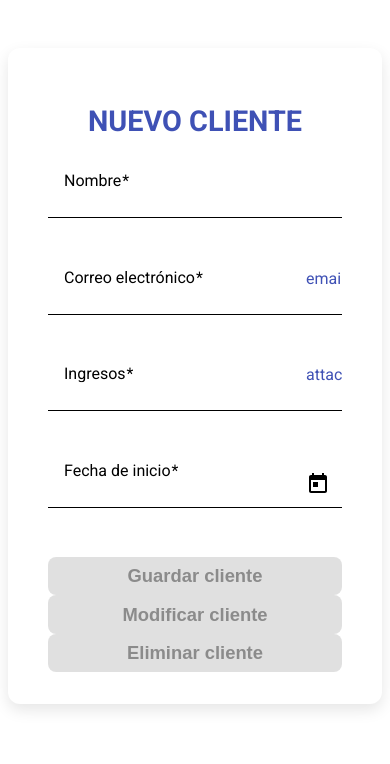
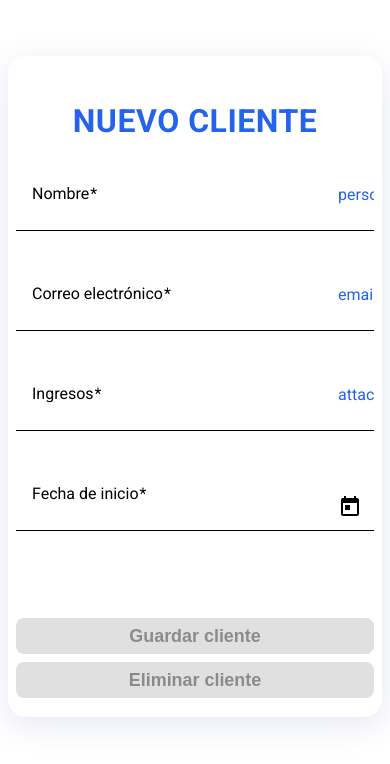
Before and after one commit to J0rgw/CRUDnttdata, an Angular app: page /form in a window 390 px wide. Shown: the top 764 px of the page. Built offline with nearby package versions, Linux system fonts and the light colour scheme.

Commit message:
fixed everything

```diff
--- a/src/app/app-routing.module.ts
+++ b/src/app/app-routing.module.ts
@@ -7,6 +7,7 @@ import { TablasComponent } from './components/tablas/tablas.component';
 const routes: Routes = [
   { path: '', component: HeroComponent },
   { path: 'form', component: FormComponent },
+  { path: 'form/:id', component: FormComponent },
   { path: 'tablas', component: TablasComponent }
 ];
 
--- a/src/app/components/form/form.component.css
+++ b/src/app/components/form/form.component.css
@@ -1,26 +1,29 @@
 .client-form {
-  max-width: 420px;
-  margin: 3rem auto;
-  padding: 2rem 2.5rem;
-  background: #ffffff;
-  box-shadow: 0 6px 15px rgba(0,0,0,0.1);
-  border-radius: 12px;
+  max-width: 440px;
+  margin: 3.5rem auto;
+  padding: 2.5rem 2.5rem 2rem 2.5rem;
+  background: #fff;
+  box-shadow: 0 8px 32px rgba(63,81,181,0.13);
+  border-radius: 18px;
   font-family: 'Roboto', sans-serif;
   display: flex;
   flex-direction: column;
+  align-items: stretch;
+  gap: 0.5rem;
 }
 
 .form-title {
   text-align: center;
-  margin-bottom: 2rem;
-  color: #3f51b5;
-  font-weight: 700;
-  font-size: 1.8rem;
+  margin-bottom: 2.2rem;
+  color: #2563eb;
+  font-weight: 800;
+  font-size: 2rem;
+  letter-spacing: 0.5px;
 }
 
 .full-width {
   width: 100%;
-  margin-bottom: 1.8rem;
+  margin-bottom: 1.5rem;
 }
 
 .mat-form-field-appearance-fill .mat-form-field-flex {
@@ -33,26 +36,39 @@
 }
 
 .mat-icon {
-  color: #3f51b5;
+  color: #2563eb;
 }
 /* BOTONES */
-.submit-btn {
-  width: 100%;
-  padding: 1.2rem 0;
-  font-size: 1.15rem;
-  font-weight: 600;
-  border-radius: 8px;
-  box-shadow: 0 4px 12px rgba(63,81,181,0.3);
-  transition: background-color 0.3s ease;
-}
-
 .button-group {
   display: flex;
-  flex-direction: column;
-  gap: 1rem;
-  margin-top: 2rem;
+  flex-direction: row;
+  gap: 1.2rem;
+  margin-top: 2.2rem;
+  justify-content: center;
 }
 
 .submit-btn {
-  width: 100%;
+  min-width: 160px;
+  padding: 1.1rem 0;
+  font-size: 1.12rem;
+  font-weight: 700;
+  border-radius: 8px;
+  box-shadow: 0 4px 12px rgba(63,81,181,0.13);
+  transition: background-color 0.3s, box-shadow 0.2s, transform 0.18s;
 }
+
+.submit-btn:hover {
+  transform: translateY(-2px) scale(1.04);
+  box-shadow: 0 8px 24px rgba(63,81,181,0.18);
+}
+
+@media (max-width: 600px) {
+  .client-form {
+    max-width: 98vw;
+    padding: 1.2rem 0.5rem 1.2rem 0.5rem;
+  }
+  .button-group {
+    flex-direction: column;
+    gap: 0.7rem;
+  }
+}
--- a/src/app/components/form/form.component.html
+++ b/src/app/components/form/form.component.html
@@ -1,10 +1,10 @@
 <form [formGroup]="clientForm" (ngSubmit)="onSubmit()" class="client-form">
-  <h2 class="form-title">NUEVO CLIENTE</h2>
+  <h2 class="form-title">{{ isEditMode ? 'EDITAR CLIENTE' : 'NUEVO CLIENTE' }}</h2>
 
   <mat-form-field appearance="fill" class="full-width">
     <mat-label>Nombre</mat-label>
     <input matInput formControlName="name" required />
-    <mat-icon matSuffix></mat-icon>
+    <mat-icon matSuffix>person</mat-icon>
     <mat-error *ngIf="clientForm.get('name')?.hasError('required')">
       Este campo es obligatorio.
     </mat-error>
@@ -44,14 +44,14 @@
     </mat-error>
   </mat-form-field>
 
-  <button mat-raised-button color="primary" class="submit-btn" type="submit" [disabled]="clientForm.invalid">
-    Guardar cliente
-  </button>
-  <button mat-raised-button color="accent" class="submit-btn"
-          type="button" [disabled]="clientForm.invalid || !clientId"
-          (click)="updateClient()">
-    Modificar cliente
-  </button>
+  <div class="button-group">
+    <button *ngIf="!isEditMode" mat-raised-button color="primary" class="submit-btn" type="submit" [disabled]="clientForm.invalid">
+      Guardar cliente
+    </button>
+    <button *ngIf="isEditMode" mat-raised-button color="accent" class="submit-btn" type="submit" [disabled]="clientForm.invalid">
+      Modificar cliente
+    </button>
+  </div>
 
   <button mat-raised-button color="warn" class="submit-btn"
           type="button" [disabled]="!clientId"
--- a/src/app/components/form/form.component.ts
+++ b/src/app/components/form/form.component.ts
@@ -1,6 +1,6 @@
 import { Component, OnInit } from '@angular/core';
 import { FormBuilder, FormGroup, Validators } from '@angular/forms';
-import { ActivatedRoute } from '@angular/router';
+import { ActivatedRoute, Router } from '@angular/router';
 import { Cliente } from 'src/app/models/cliente.model';
 import { ClienteService } from 'src/app/services/cliente.service';
 
@@ -17,7 +17,8 @@ export class FormComponent implements OnInit {
   constructor(
     private fb: FormBuilder,
     private clienteService: ClienteService,
-    private route: ActivatedRoute
+    private route: ActivatedRoute,
+    private router: Router
   ) {}
 
   ngOnInit(): void {
@@ -46,34 +47,25 @@ export class FormComponent implements OnInit {
 
     const cliente: Cliente = this.clientForm.value;
 
+    if (this.isEditMode && this.clientId) {
+      this.clienteService.updateCliente(this.clientId, cliente).subscribe({
+        next: () => {
+          this.router.navigate(['/tablas']);
+        },
+        error: err => {
+          console.error('Error al actualizar cliente:', err);
+        }
+      });
+    } else {
       this.clienteService.createCliente(cliente).subscribe({
         next: () => {
-        console.log('Cliente creado con éxito');
-        this.clientForm.reset();
-        this.clientForm.markAsPristine();
-        this.clientForm.markAsUntouched();
+          this.router.navigate(['/tablas']);
         },
         error: err => {
           console.error('Error al crear cliente:', err);
         }
       });
     }
-
-  updateClient(): void {
-    if (this.clientForm.invalid || this.clientId == null) return;
-
-    const cliente: Cliente = this.clientForm.value;
-
-    this.clienteService.updateCliente(this.clientId, cliente).subscribe({
-      next: () => {
-        console.log('Cliente actualizado correctamente');
-        this.clientForm.markAsPristine();
-        this.clientForm.markAsUntouched();
-      },
-      error: err => {
-        console.error('Error al actualizar cliente:', err);
-      }
-    });
   }
 
   deleteClient(): void {
--- a/src/app/components/tablas/tablas.component.css
+++ b/src/app/components/tablas/tablas.component.css
@@ -0,0 +1,161 @@
+.tablas-header {
+  display: flex;
+  justify-content: flex-end;
+  margin-bottom: 20px;
+}
+
+.add-client-btn {
+  font-weight: bold;
+  letter-spacing: 0.5px;
+  border-radius: 8px;
+  box-shadow: 0 2px 8px rgba(63,81,181,0.10);
+  padding: 0.6rem 1.4rem;
+  background: linear-gradient(90deg, #6366f1 0%, #60a5fa 100%);
+  color: #fff;
+  transition: background 0.2s, box-shadow 0.2s;
+}
+.add-client-btn:hover {
+  background: linear-gradient(90deg, #4f46e5 0%, #2563eb 100%);
+  box-shadow: 0 4px 16px rgba(63,81,181,0.18);
+}
+
+.table-controls {
+  display: flex;
+  gap: 18px;
+  margin-bottom: 28px;
+  flex-wrap: wrap;
+  align-items: flex-end;
+  justify-content: flex-start;
+}
+
+.table-controls mat-form-field {
+  min-width: 220px;
+  flex: 1 1 220px;
+  margin-bottom: 0;
+}
+
+@media (max-width: 900px) {
+  .table-controls {
+    flex-direction: column;
+    gap: 10px;
+    align-items: stretch;
+  }
+  .tablas-header {
+    justify-content: center;
+  }
+  .tablas-table .mat-header-cell, .tablas-table .mat-cell {
+    padding: 10px 6px;
+    font-size: 0.98rem;
+  }
+  .table-controls mat-form-field {
+    min-width: 100%;
+  }
+}
+
+.full-width-table {
+  width: 100%;
+  background: #fff;
+  border-radius: 16px;
+  overflow: hidden;
+  box-shadow: 0 6px 32px rgba(0,0,0,0.09);
+  border-collapse: separate;
+  border-spacing: 0;
+}
+
+.tablas-table .mat-header-row {
+  background: #f1f5f9;
+  font-weight: bold;
+}
+
+.tablas-table .mat-header-cell, .tablas-table .mat-cell {
+  padding: 16px 20px;
+  font-size: 1.07rem;
+}
+
+.tablas-table .mat-row {
+  transition: background 0.18s;
+}
+
+.tablas-table .mat-row:hover {
+  background: #e0e7ef;
+}
+
+.tablas-table .mat-header-cell {
+  color: #334155;
+  font-size: 1.12rem;
+  border-bottom: 2px solid #e5e7eb;
+  background: #f8fafc;
+}
+
+.tablas-table .mat-cell {
+  color: #222;
+  border-bottom: 1px solid #e5e7eb;
+}
+
+.tablas-table .mat-cell:last-child, .tablas-table .mat-header-cell:last-child {
+  text-align: center;
+}
+
+.tablas-table .actions-btn-group {
+  display: flex;
+  justify-content: center;
+  gap: 8px;
+}
+
+.tablas-table .mat-icon-button {
+  margin: 0 2px;
+  border-radius: 50%;
+  transition: background 0.18s, color 0.18s, transform 0.18s;
+  font-size: 1.2rem;
+  background: #f3f4f6;
+  box-shadow: 0 2px 6px rgba(0,0,0,0.06);
+  border: 1.5px solid #e5e7eb;
+}
+
+.tablas-table .mat-icon-button[color="accent"] {
+  color: #2563eb;
+}
+
+.tablas-table .mat-icon-button[color="warn"] {
+  color: #dc2626;
+}
+
+.tablas-table .mat-icon-button:hover {
+  background: #e0e7ff;
+  transform: scale(1.13);
+  box-shadow: 0 4px 12px rgba(63,81,181,0.13);
+  border-color: #6366f1;
+}
+
+.tablas-table .mat-icon-button[color="warn"]:hover {
+  background: #fee2e2;
+  color: #dc2626;
+  border-color: #dc2626;
+}
+
+.pagination-controls {
+  display: flex;
+  justify-content: center;
+  align-items: center;
+  gap: 0.5rem;
+  margin: 2rem 0 0.5rem 0;
+}
+
+.pagination-controls button {
+  min-width: 38px;
+  font-weight: 600;
+  font-size: 1rem;
+  border-radius: 6px;
+  transition: background 0.18s, color 0.18s, box-shadow 0.18s;
+}
+
+.pagination-controls button[disabled] {
+  opacity: 0.6;
+  cursor: not-allowed;
+}
+
+.pagination-controls button:not([disabled]):hover {
+  background: #e0e7ff;
+  color: #2563eb;
+  box-shadow: 0 2px 8px rgba(63,81,181,0.10);
+}
--- a/src/app/components/tablas/tablas.component.html
+++ b/src/app/components/tablas/tablas.component.html
@@ -1,3 +1,8 @@
+<div class="tablas-header">
+  <button mat-raised-button color="primary" class="add-client-btn" (click)="goToAddClient()">
+    + Nuevo Cliente
+  </button>
+</div>
 <div class="table-controls">
   <mat-form-field appearance="fill">
     <mat-label>Buscar</mat-label>
@@ -21,7 +26,7 @@
   </mat-form-field>
 </div>
 
-<table mat-table [dataSource]="filteredClientes" class="mat-elevation-z8 full-width-table">
+<table mat-table [dataSource]="paginatedClientes" class="mat-elevation-z8 full-width-table tablas-table">
   <ng-container matColumnDef="name">
     <th mat-header-cell *matHeaderCellDef>Nombre</th>
     <td mat-cell *matCellDef="let c">{{c.name}}</td>
@@ -38,6 +43,27 @@
     <th mat-header-cell *matHeaderCellDef>Fecha de inicio</th>
     <td mat-cell *matCellDef="let c">{{c.startDate | date:'medium'}}</td>
   </ng-container>
-  <tr mat-header-row *matHeaderRowDef="['name','contactEmail','revenue','startDate']"></tr>
-  <tr mat-row *matRowDef="let row; columns: ['name','contactEmail','revenue','startDate'];"></tr>
+  <ng-container matColumnDef="actions">
+    <th mat-header-cell *matHeaderCellDef>Acciones</th>
+    <td mat-cell *matCellDef="let c">
+      <div class="actions-btn-group">
+        <button mat-icon-button color="accent" (click)="editClient(c.id)" title="Editar">
+          <mat-icon>edit</mat-icon>
+        </button>
+        <button mat-icon-button color="warn" (click)="deleteClient(c.id)" title="Eliminar">
+          <mat-icon>delete</mat-icon>
+        </button>
+      </div>
+    </td>
+  </ng-container>
+  <tr mat-header-row *matHeaderRowDef="['name','contactEmail','revenue','startDate','actions']"></tr>
+  <tr mat-row *matRowDef="let row; columns: ['name','contactEmail','revenue','startDate','actions'];"></tr>
 </table>
+
+<div class="pagination-controls" *ngIf="totalPages > 1">
+  <button mat-stroked-button (click)="goToPage(page - 1)" [disabled]="page === 1">Anterior</button>
+  <ng-container *ngFor="let p of [].constructor(totalPages); let i = index">
+    <button mat-flat-button color="primary" (click)="goToPage(i + 1)" [disabled]="page === (i + 1)">{{ i + 1 }}</button>
+  </ng-container>
+  <button mat-stroked-button (click)="goToPage(page + 1)" [disabled]="page === totalPages">Siguiente</button>
+</div>
--- a/src/app/components/tablas/tablas.component.ts
+++ b/src/app/components/tablas/tablas.component.ts
@@ -1,6 +1,7 @@
 import { Component, OnInit } from '@angular/core';
 import { ClienteService } from '../../services/cliente.service';
 import { Cliente } from '../../models/cliente.model';
+import { Router } from '@angular/router';
 
 @Component({
   selector: 'app-tablas',
@@ -10,11 +11,18 @@ import { Cliente } from '../../models/cliente.model';
 export class TablasComponent implements OnInit {
   clientes: Cliente[] = [];
   filteredClientes: Cliente[] = [];
+  paginatedClientes: Cliente[] = [];
   search: string = '';
   orderBy: keyof Cliente = 'name';
   orderDirection: string = 'asc';
+  page: number = 1;
+  pageSize: number = 5;
+  totalPages: number = 1;
 
-  constructor(private clienteService: ClienteService) {}
+  constructor(
+    private clienteService: ClienteService,
+    private router: Router
+  ) {}
 
   ngOnInit(): void {
     this.fetchClientes();
@@ -49,5 +57,43 @@ export class TablasComponent implements OnInit {
       return 0;
     });
     this.filteredClientes = filtered;
+    this.page = 1;
+    this.updatePaginatedClientes();
+  }
+
+  updatePaginatedClientes(): void {
+    this.totalPages = Math.ceil(this.filteredClientes.length / this.pageSize) || 1;
+    const start = (this.page - 1) * this.pageSize;
+    const end = start + this.pageSize;
+    this.paginatedClientes = this.filteredClientes.slice(start, end);
+  }
+
+  goToPage(page: number): void {
+    if (page < 1 || page > this.totalPages) return;
+    this.page = page;
+    this.updatePaginatedClientes();
+  }
+
+  goToAddClient(): void {
+    this.router.navigate(['/form']);
+  }
+
+  editClient(id: number): void {
+    this.router.navigate(['/form', id]);
+  }
+
+  deleteClient(id: number): void {
+    if (!confirm('¿Estás seguro de que deseas eliminar este cliente?')) return;
+    this.clienteService.deleteCliente(id).subscribe({
+      next: () => {
+        this.clientes = this.clientes.filter(c => c.id !== id);
+        this.applyFilter();
+        alert('Cliente eliminado correctamente');
+      },
+      error: err => {
+        alert('Error al eliminar cliente');
+        console.error(err);
+      }
+    });
   }
 }
--- a/src/app/models/cliente.model.ts
+++ b/src/app/models/cliente.model.ts
@@ -1,4 +1,5 @@
 export interface Cliente {
+    id: number;
     name: string;
     contactEmail: string;
     revenue: number;
--- a/src/app/services/cliente.service.ts
+++ b/src/app/services/cliente.service.ts
@@ -12,15 +12,18 @@ export class ClienteService {
 
   constructor(private http: HttpClient) { }
 
-  private getHeaders(): HttpHeaders {
-  return new HttpHeaders({
-    'X-Group-Id': this.groupId.toString(),
-    'Content-Type': 'application/json'
-  });
-}
+  private getHeaders(contentType = true): HttpHeaders {
+    let headers = new HttpHeaders({
+      'X-Group-Id': this.groupId.toString()
+    });
+    if (contentType) {
+      headers = headers.set('Content-Type', 'application/json');
+    }
+    return headers;
+  }
 
   getClientes(): Observable<Cliente[]> {
-      return this.http.get<Cliente[]>(this.apiUrl, {headers: this.getHeaders()});
+    return this.http.get<Cliente[]>(this.apiUrl, {headers: this.getHeaders(false)});
   }
 
   createCliente(cliente: Cliente): Observable<Cliente> {
@@ -28,14 +31,14 @@ export class ClienteService {
   }
 
   getClienteById(id: number): Observable<Cliente> {
-    return this.http.get<Cliente>(`${this.apiUrl}/${id}`, {headers: this.getHeaders()});
+    return this.http.get<Cliente>(`${this.apiUrl}/${id}`, {headers: this.getHeaders(false)});
   }
 
-  updateCliente(id: number, cliente: Cliente): Observable<any> {
-    return this.http.put(`${this.apiUrl}/${id}`, cliente, {headers: this.getHeaders()});
+  updateCliente(id: number, cliente: Cliente): Observable<Cliente> {
+    return this.http.put<Cliente>(`${this.apiUrl}/${id}`, cliente, {headers: this.getHeaders()});
   }
 
   deleteCliente(id: number): Observable<any> {
-    return this.http.delete(`${this.apiUrl}/${id}`, {headers: this.getHeaders()});
+    return this.http.delete(`${this.apiUrl}/${id}`, {headers: this.getHeaders(false)});
   }
 }
```
Also changed, not shown: 1 other file (tests, documents, lock files or other folders). Lines whose indentation alone changed are shown as unchanged.
